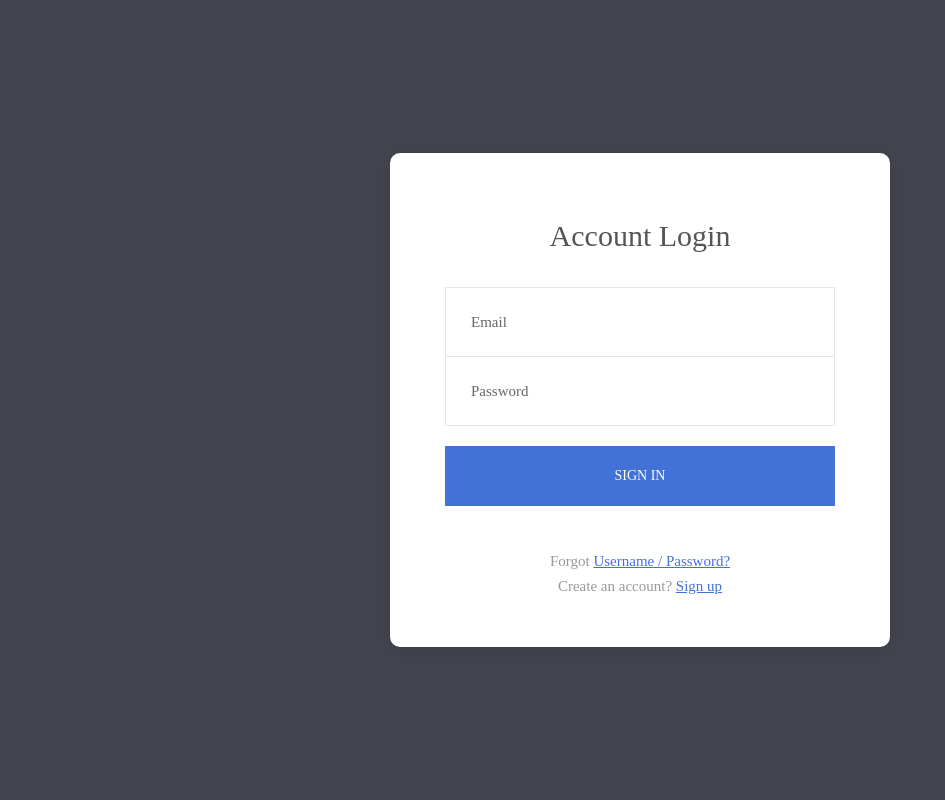
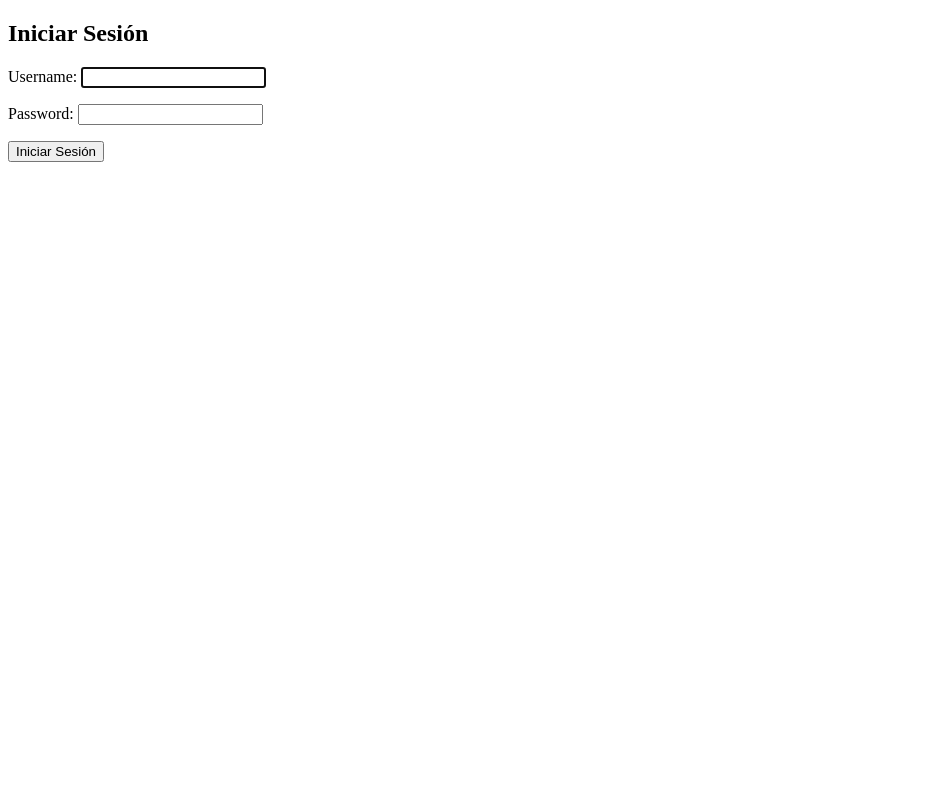
Before and after one commit to mrgomezsv/smap-django, a Django app: page /login/ in a window 1280 px wide. Shown: the whole page, without its empty margins (0-945 px from the left). Run offline with Django 4.2, Linux system fonts and the light colour scheme; some libraries are stand-ins or nearby versions.

Commit message:
restart login

```diff
--- a/templates/dashboard/dashboard.html
+++ b/templates/dashboard/dashboard.html
@@ -42,7 +42,7 @@
             </div>
             <div class="content" id="contenido">
                 <h2>Contenido</h2>
-                <p>SMAP (Sistema de Manejo de Aplicaciones Móviles) es una plataforma desarrollada en PHP con MySQL y HTML para gestionar y administrar aplicaciones móviles. Proporciona herramientas para el manejo eficiente de diferentes aspectos relacionados con el ciclo de vida de las aplicaciones móviles, incluyendo el registro de usuarios, la gestión de contenido, el seguimiento de métricas y más. SMAP está diseñado para facilitar el proceso de desarrollo, lanzamiento y mantenimiento de aplicaciones móviles, ofreciendo una interfaz intuitiva y funcionalidades robustas.</p>
+                <p>SMAP (Sistema de Manejo de Aplicaciones Móviles) es una plataforma desarrollada en Django con PostgreSQL y HTML para gestionar y administrar aplicaciones móviles. Proporciona herramientas para el manejo eficiente de diferentes aspectos relacionados con el ciclo de vida de las aplicaciones móviles, incluyendo el registro de usuarios, la gestión de contenido, el seguimiento de métricas y más. SMAP está diseñado para facilitar el proceso de desarrollo, lanzamiento y mantenimiento de aplicaciones móviles, ofreciendo una interfaz intuitiva y funcionalidades robustas.</p>
                 <p>Seleccione una opción del menú lateral.</p>
             </div>
         </div>
--- a/templates/registration/login.html
+++ b/templates/registration/login.html
@@ -1,83 +1,16 @@
-{% load static %}
 <!DOCTYPE html>
 <html lang="en">
 <head>
     <meta charset="UTF-8">
-    <meta name="viewport" content="width=device-width, initial-scale=1">
+    <meta name="viewport" content="width=device-width, initial-scale=1.0">
     <title>Iniciar Sesión</title>
-    {% load static %}
-    <link rel="stylesheet" type="text/css" href="{% static 'css/util.css' %}">
-    <link rel="stylesheet" type="text/css" href="{% static 'css/style_login.css' %}">
 </head>
 <body>
-<div class="limiter">
-    <div class="container-login100">
-        <div class="wrap-login100 p-l-55 p-r-55 p-t-65 p-b-50">
-            <form class="login100-form validate-form" method="post">
-                {% csrf_token %}
-                <span class="login100-form-title p-b-33">
-                    Account Login
-                </span>
-                <div class="wrap-input100 validate-input">
-                    <input class="input100" type="email" name="email" placeholder="Email" required>
-                    <span class="focus-input100-1"></span>
-                    <span class="focus-input100-2"></span>
-                </div>
-                <div class="wrap-input100 rs1 validate-input" data-validate="Password is required">
-                    <input class="input100" type="password" name="password" placeholder="Password" required>
-                    <span class="focus-input100-1"></span>
-                    <span class="focus-input100-2"></span>
-                </div>
-                <div class="container-login100-form-btn m-t-20">
-                    <button class="login100-form-btn" type="submit">
-                        Sign in
-                    </button>
-                </div>
-                <div class="text-center p-t-45 p-b-4">
-                    <span class="txt1">
-                        Forgot
-                    </span>
-                    <a href="#" class="txt2 hov1">
-                        Username / Password?
-                    </a>
-                </div>
-                <div class="text-center">
-                    <span class="txt1">
-                        Create an account?
-                    </span>
-                    <a href="#" class="txt2 hov1">
-                        Sign up
-                    </a>
-                </div>
-            </form>
-        </div>
-    </div>
-</div>
-
-<!-- Aquí incluirías tus scripts de JavaScript -->
-<script src="{% static 'vendor/jquery/jquery-3.2.1.min.js' %}"></script>
-<script src="{% static 'vendor/animsition/js/animsition.min.js' %}"></script>
-<script src="{% static 'vendor/bootstrap/js/popper.js' %}"></script>
-<script src="{% static 'vendor/bootstrap/js/bootstrap.min.js' %}"></script>
-<script src="{% static 'vendor/select2/select2.min.js' %}"></script>
-<script src="{% static 'vendor/daterangepicker/moment.min.js' %}"></script>
-<script src="{% static 'vendor/daterangepicker/daterangepicker.js' %}"></script>
-<script src="{% static 'vendor/countdowntime/countdowntime.js' %}"></script>
-<script src="{% static 'js/main.js' %}"></script>
-
-<!-- Aquí incluirías tus scripts de terceros como Google Tag Manager -->
-<script async src="https://www.googletagmanager.com/gtag/js?id=UA-23581568-13"></script>
-<script>
-    window.dataLayer = window.dataLayer || [];
-    function gtag() {
-        dataLayer.push(arguments);
-    }
-    gtag('js', new Date());
-    gtag('config', 'UA-23581568-13');
-</script>
-<script defer src="https://static.cloudflareinsights.com/beacon.min.js/v84a3a4012de94ce1a686ba8c167c359c1696973893317"
-        integrity="sha512-euoFGowhlaLqXsPWQ48qSkBSCFs3DPRyiwVu3FjR96cMPx+Fr+gpWRhIafcHwqwCqWS42RZhIudOvEI+Ckf6MA=="
-        data-cf-beacon='{"rayId":"86de17f66de425b8","version":"2024.3.0","token":"cd0b4b3a733644fc843ef0b185f98241"}'
-        crossorigin="anonymous"></script>
+    <h2>Iniciar Sesión</h2>
+    <form method="post">
+        {% csrf_token %}
+        {{ form.as_p }}
+        <button type="submit">Iniciar Sesión</button>
+    </form>
 </body>
 </html>
```
